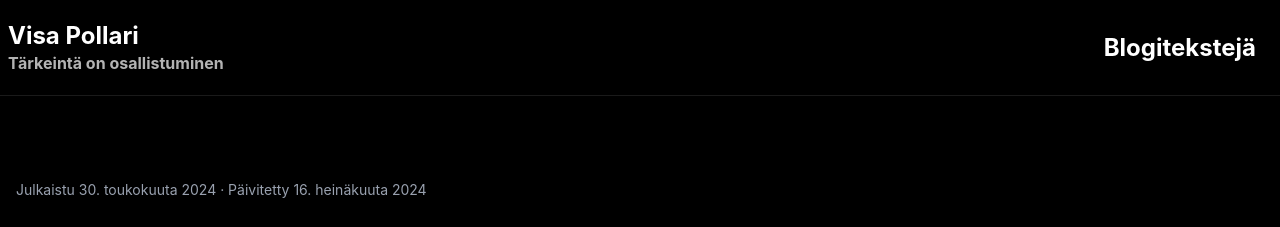
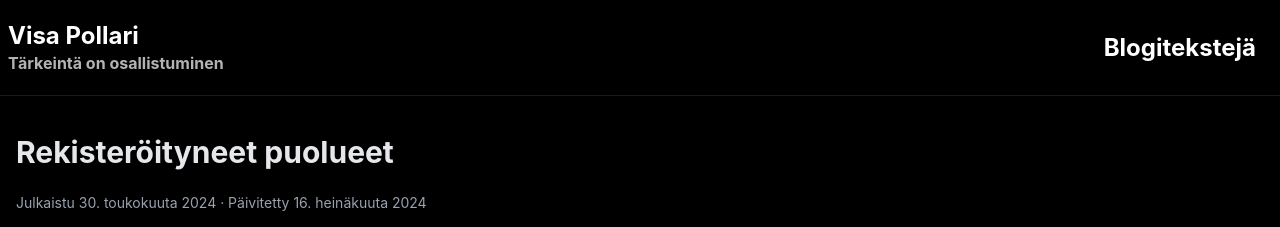
Before and after one commit to Earlo/kotisivut, a Next.js app: page /blogi/puolueet in a window 1280 px wide. Shown: the top 227 px of the page. Built offline with nearby package versions, Linux system fonts and the light colour scheme; no server answers.

Commit message:
minor ui tweaks

```diff
--- a/app/blogi/page.tsx
+++ b/app/blogi/page.tsx
@@ -1,4 +1,5 @@
 import Text from '@/components/Text';
+import Title from '@/components/Title';
 import type { Metadata } from 'next';
 import Link from 'next/link';
 
@@ -39,9 +40,7 @@ const BlogListing = () => {
         dangerouslySetInnerHTML={{ __html: JSON.stringify(breadcrumbJsonLd) }}
       />
       <article aria-labelledby="blog-heading" className="mx-auto flex w-full max-w-5xl flex-col px-4 py-8">
-        <h1 id="blog-heading" className="mb-4 text-3xl font-bold">
-          Blogi
-        </h1>
+        <Title id="blog-heading">Blogi</Title>
         <Text>Tässä muutamia kirjoittamiani tekstejä tai muita virtuaalisyhteiskunnallisia kokemuksia:</Text>
         <div className="flex flex-col space-y-2">
           <Link href="/blogi/puolueet" className="text-blue-400 hover:text-blue-300">
--- a/app/blogi/puolueet/page.tsx
+++ b/app/blogi/puolueet/page.tsx
@@ -1,6 +1,7 @@
 import ArticleDates from '@/components/ArticleDates';
 import PartyTable from '@/components/puolueet/PartyTable';
 import Text from '@/components/Text';
+import Title from '@/components/Title';
 import { contentDates } from '@/lib/contentDates';
 import { articleAuthorJsonLd } from '@/lib/schema';
 import type { Metadata } from 'next';
@@ -69,9 +70,7 @@ const PartiesPage = () => {
         dangerouslySetInnerHTML={{ __html: JSON.stringify(breadcrumbJsonLd) }}
       />
       <article aria-labelledby="puolueet-heading">
-        <h1 id="puolueet-heading" className="mb-4 text-3xl font-bold">
-          Rekisteröityneet puolueet
-        </h1>
+        <Title id="puolueet-heading">Rekisteröityneet puolueet</Title>
         <ArticleDates {...contentDates.puolueet} />
         <Text>
           Eurovaalien alla olen huomannut erään selkeästi suomalaista kansalaisyhteiskuntaa piinaavan vaivan:
--- a/app/blogi/vaalirahoitus/page.tsx
+++ b/app/blogi/vaalirahoitus/page.tsx
@@ -1,5 +1,6 @@
 import ArticleDates from '@/components/ArticleDates';
 import Text from '@/components/Text';
+import Title from '@/components/Title';
 import Tapahtumakortti from '@/components/vaalirahoitus/Tapahtumakortti';
 import { contentDates } from '@/lib/contentDates';
 import { articleAuthorJsonLd } from '@/lib/schema';
@@ -70,9 +71,9 @@ const PartiesPage = () => {
         dangerouslySetInnerHTML={{ __html: JSON.stringify(breadcrumbJsonLd) }}
       />
       <article aria-labelledby="vaalirahoitus-heading">
-        <h1 id="vaalirahoitus-heading" className="mb-4 text-3xl font-bold">
+        <Title id="vaalirahoitus-heading" className="mb-4 text-3xl font-bold">
           Suomen vaalirahoitusvalvonnan puutteet.
-        </h1>
+        </Title>
         <ArticleDates {...contentDates.vaalirahoitus} />
         <Text>
           Vuonna 2008 oli Suomen mediassa pinnalla ns. "vaalirahoituskohu". Keskustan kansanedustaja Timo Kallin
@@ -121,8 +122,7 @@ const PartiesPage = () => {
           ylityksiä että ilmoituksia, joista ei pysty edes yksiselitteisesti selvittämään, kuka rahoituksen alkuperäinen
           antaja on. [TODO: nosto tapaukseen Jäntti]. Kyseinen tapaus sattui omiin näppeihin ihan summanmutikassa VTV:n
           rahoitusportaalia selatessa. Mikäli rahoituksen lähteitä halutaan peittää, on se täysin triviaalia
-          reitittämällä raha useampien välikäsien kautta. Ja mikäli rahoituksen alkuperäinen lähde on ulkomainen, ei
-          sitä edes tarvitse ilmoittaa. [TODO: nosto tapaukseen Orpo].
+          reitittämällä raha useampien välikäsien kautta.
         </Text>
         <Text>
           Valvonta perustuu pitkälti siihen, että media ja kansalaiset jaksavat toimia vallan vahtikoirina. Muutamia
--- /dev/null
+++ b/components/Title.tsx
@@ -0,0 +1,17 @@
+import { cn } from '@/lib/helpers';
+
+interface TitleProps {
+  id: string;
+  children: React.ReactNode;
+  className?: string;
+}
+
+const Title: React.FC<TitleProps> = ({ id, children, className }) => {
+  return (
+    <h1 id={id} className={cn('mb-4 text-3xl leading-relaxed font-bold text-gray-200', className)}>
+      {children}
+    </h1>
+  );
+};
+
+export default Title;
```
